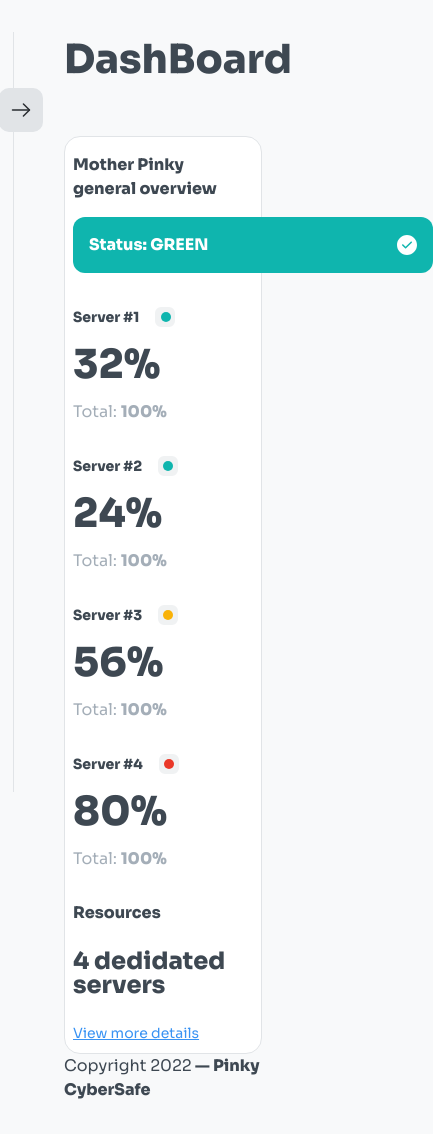
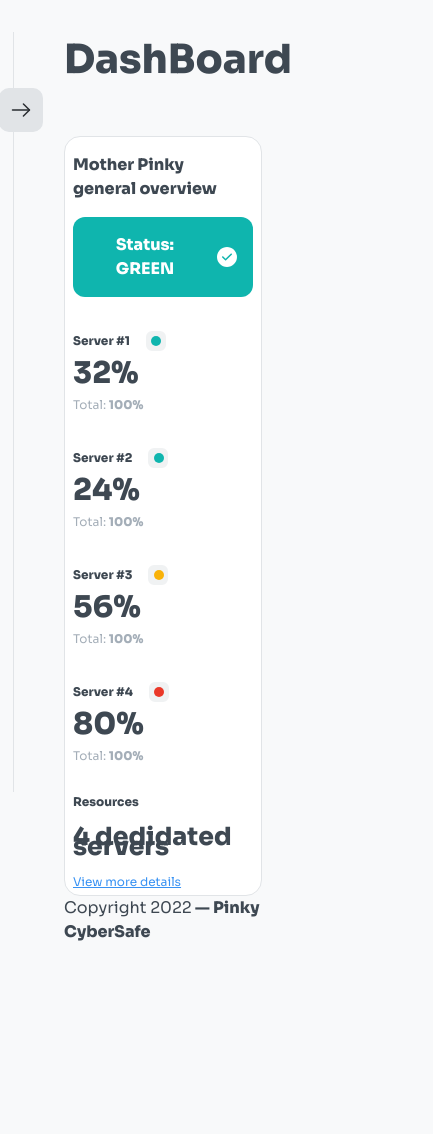
Before and after one commit to auza0002/PinkyCyberPlatform, a React (Vite) app: page / in a window 390 px wide. Shown: the whole page, 433 px wide, since content can reach past the window. After the commit the page ends 976 px from the top, so only its background shows below. Built offline with nearby package versions, Linux system fonts and the light colour scheme.

Commit message:
SCSS dashBoard

```diff
--- a/src/components/button/button.styles.scss
+++ b/src/components/button/button.styles.scss
@@ -24,4 +24,11 @@
     justify-content: space-between;
     width: 360px;
   }
+  @media only screen and (max-width: 55em) {
+    &.btn-large {
+      display: flex;
+      gap: 1rem;
+      width: fit-content;
+    }
+  }
 }
--- a/src/components/routes/dashBoard/dashBoard.styles.scss
+++ b/src/components/routes/dashBoard/dashBoard.styles.scss
@@ -73,6 +73,30 @@
       }
       ul {
         padding-right: 0;
+        .resources {
+          div {
+            p {
+              font-size: 12px;
+              line-height: 10px;
+            }
+          }
+          p {
+            font-style: normal;
+            font-weight: 800;
+            font-size: 25px;
+            line-height: 10px;
+            font-feature-settings: "tnum" on, "lnum" on;
+            color: #3e4852;
+          }
+          a {
+            font-weight: 400;
+            font-size: 12px;
+            line-height: 10px;
+            text-decoration-line: underline;
+            font-feature-settings: "tnum" on, "lnum" on;
+            color: #3892f3;
+          }
+        }
       }
     }
   }
--- a/src/components/routes/dashBoard/serverStatus/serverStatus.styles.scss
+++ b/src/components/routes/dashBoard/serverStatus/serverStatus.styles.scss
@@ -53,4 +53,24 @@ li {
       font-weight: 800;
     }
   }
+  @media only screen and (max-width: 55em) {
+    & {
+      div {
+        font-size: 12px;
+      }
+      .percentage {
+        margin-top: 10px;
+        margin-bottom: 10px;
+        font-weight: 800;
+        font-size: 30px;
+        line-height: 20px;
+      }
+      .total-percentange {
+        font-size: 12px;
+        span {
+          font-size: 12px;
+        }
+      }
+    }
+  }
 }
```
